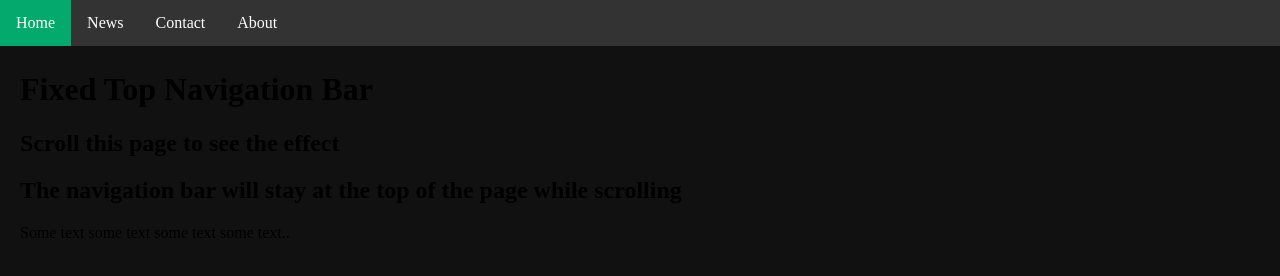
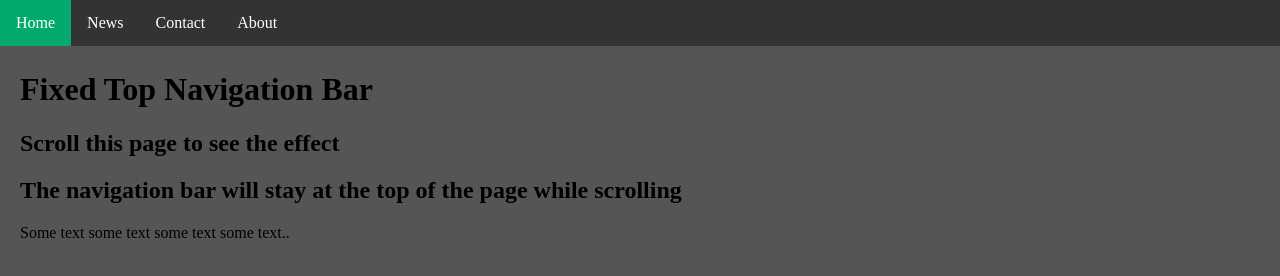
Before and after one commit to MyProjects-fw/Web, a plain HTML site: page project04.html in a window 1280 px wide. Drawn offline with Linux system fonts and the light colour scheme.

Commit message:
Update project04.html

```diff
--- a/project04.html
+++ b/project04.html
@@ -45,7 +45,7 @@ li a:hover:not(.active) {
   <li><a href="#about">About</a></li>
 </ul>
 
-<div style="padding:20px;margin-top:30px;background-color:#111;height:1500px;">
+<div style="padding:20px;margin-top:30px;background-color:#555;height:1500px;">
   <h1>Fixed Top Navigation Bar</h1>
   <h2>Scroll this page to see the effect</h2>
   <h2>The navigation bar will stay at the top of the page while scrolling</h2>
```
